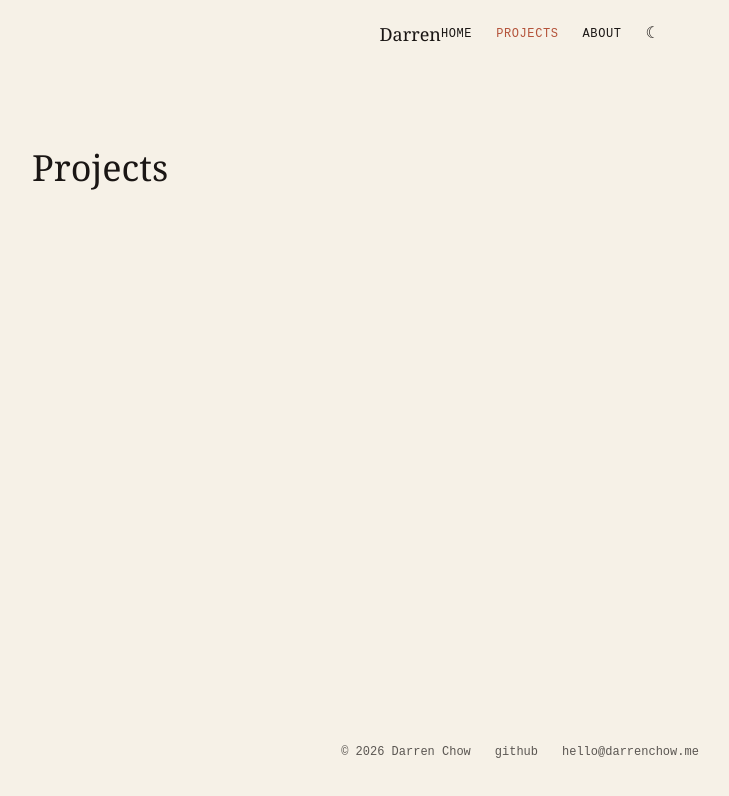
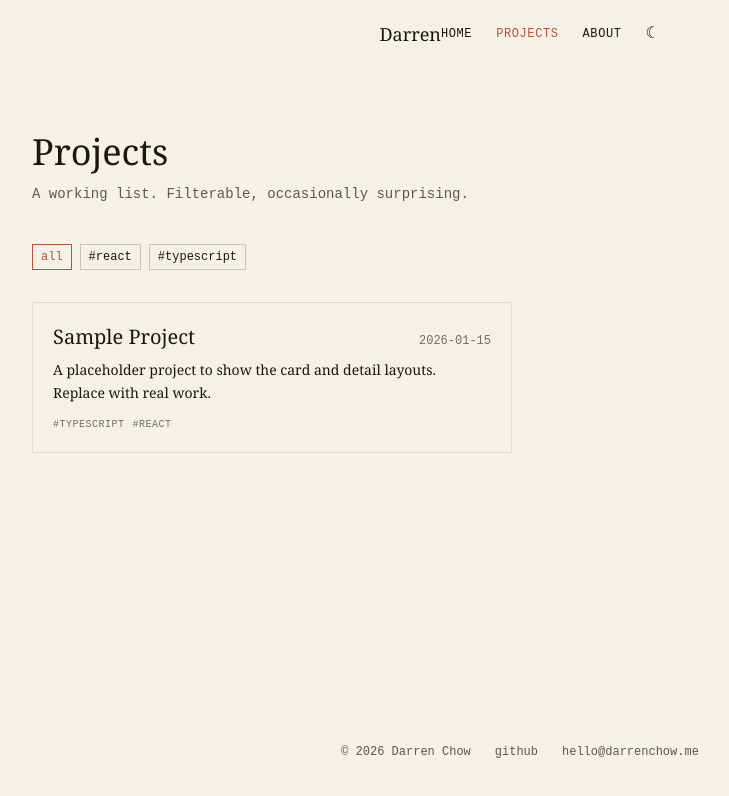
Before and after one commit to dcdj99/dcdj99.github.io, a React (Vite) app: page /projects in a window 1280 px wide. Shown: the top 796 px of the page, without its empty margins (120-849 px from the left). Built offline with nearby package versions, Linux system fonts and the light colour scheme.

Commit message:
feat: implement Projects page with tag filter

```diff
--- /dev/null
+++ b/src/components/ProjectCard.tsx
@@ -0,0 +1,26 @@
+import { Link } from "react-router-dom";
+import type { Project } from "../data/projects";
+
+export function ProjectCard({ project }: { project: Project }) {
+  return (
+    <Link
+      to={`/projects/${project.slug}`}
+      className="group block border border-ink/10 dark:border-ink-dark/10 p-5 hover:border-accent dark:hover:border-accent-dark transition-colors"
+    >
+      <div className="flex items-baseline justify-between gap-4">
+        <h3 className="font-serif text-xl group-hover:text-accent dark:group-hover:text-accent-dark">
+          {project.title}
+        </h3>
+        <time className="font-mono text-xs opacity-60">{project.date}</time>
+      </div>
+      <p className="mt-2 text-sm leading-relaxed">{project.summary}</p>
+      {project.tags.length > 0 && (
+        <ul className="mt-3 flex flex-wrap gap-2 font-mono text-[10px] uppercase tracking-wider opacity-60">
+          {project.tags.map((t) => (
+            <li key={t}>#{t}</li>
+          ))}
+        </ul>
+      )}
+    </Link>
+  );
+}
--- /dev/null
+++ b/src/components/ProjectGrid.tsx
@@ -0,0 +1,17 @@
+import type { Project } from "../data/projects";
+import { ProjectCard } from "./ProjectCard";
+
+export function ProjectGrid({ projects }: { projects: Project[] }) {
+  if (projects.length === 0) {
+    return <p className="font-mono text-sm opacity-60">No projects yet.</p>;
+  }
+  return (
+    <ul className="grid gap-4 sm:grid-cols-2">
+      {projects.map((p) => (
+        <li key={p.slug}>
+          <ProjectCard project={p} />
+        </li>
+      ))}
+    </ul>
+  );
+}
--- /dev/null
+++ b/src/components/TagFilter.tsx
@@ -0,0 +1,29 @@
+type Props = {
+  tags: string[];
+  active: string | null;
+  onChange: (tag: string | null) => void;
+};
+
+export function TagFilter({ tags, active, onChange }: Props) {
+  return (
+    <div className="flex flex-wrap gap-2 font-mono text-xs">
+      <button
+        type="button"
+        onClick={() => onChange(null)}
+        className={`px-2 py-1 border ${active === null ? "border-accent text-accent dark:border-accent-dark dark:text-accent-dark" : "border-ink/20 dark:border-ink-dark/20"}`}
+      >
+        all
+      </button>
+      {tags.map((t) => (
+        <button
+          key={t}
+          type="button"
+          onClick={() => onChange(t)}
+          className={`px-2 py-1 border ${active === t ? "border-accent text-accent dark:border-accent-dark dark:text-accent-dark" : "border-ink/20 dark:border-ink-dark/20"}`}
+        >
+          #{t}
+        </button>
+      ))}
+    </div>
+  );
+}
--- a/src/pages/Projects.tsx
+++ b/src/pages/Projects.tsx
@@ -1,3 +1,23 @@
+import { useState } from "react";
+import { ProjectGrid } from "../components/ProjectGrid";
+import { TagFilter } from "../components/TagFilter";
+import { filterByTag, getAllTags } from "../lib/projects";
+
 export default function Projects() {
-  return <section className="px-6 max-w-5xl mx-auto py-20"><h1 className="font-serif text-4xl">Projects</h1></section>;
+  const [active, setActive] = useState<string | null>(null);
+  const tags = getAllTags();
+  const visible = filterByTag(active);
+
+  return (
+    <section className="px-6 max-w-5xl mx-auto py-16">
+      <header className="mb-10">
+        <h1 className="font-serif text-4xl">Projects</h1>
+        <p className="mt-3 font-mono text-sm opacity-70">A working list. Filterable, occasionally surprising.</p>
+      </header>
+      <TagFilter tags={tags} active={active} onChange={setActive} />
+      <div className="mt-8">
+        <ProjectGrid projects={visible} />
+      </div>
+    </section>
+  );
 }
```
Also changed, not shown: 1 other file (tests, documents, lock files or other folders).
